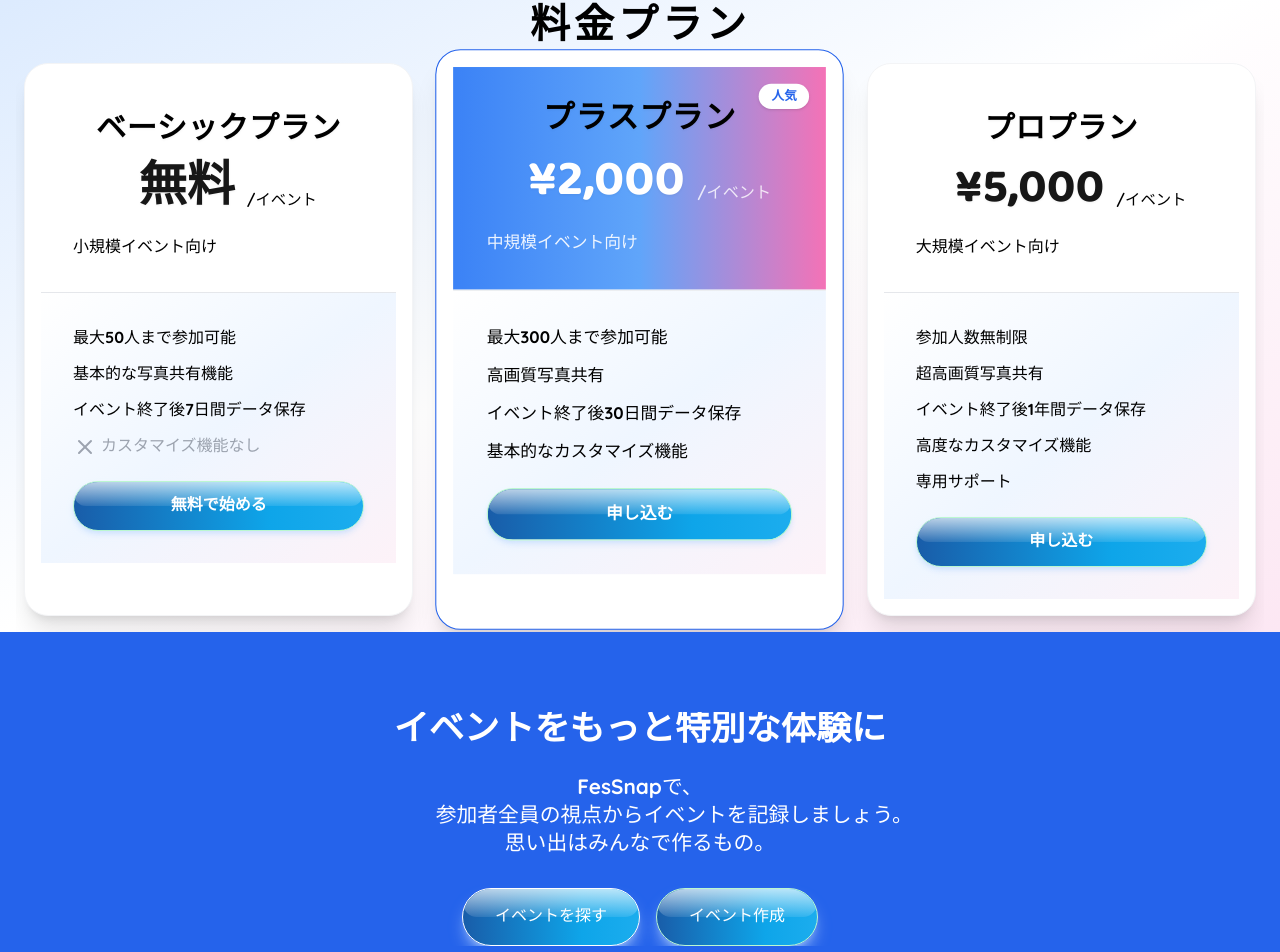
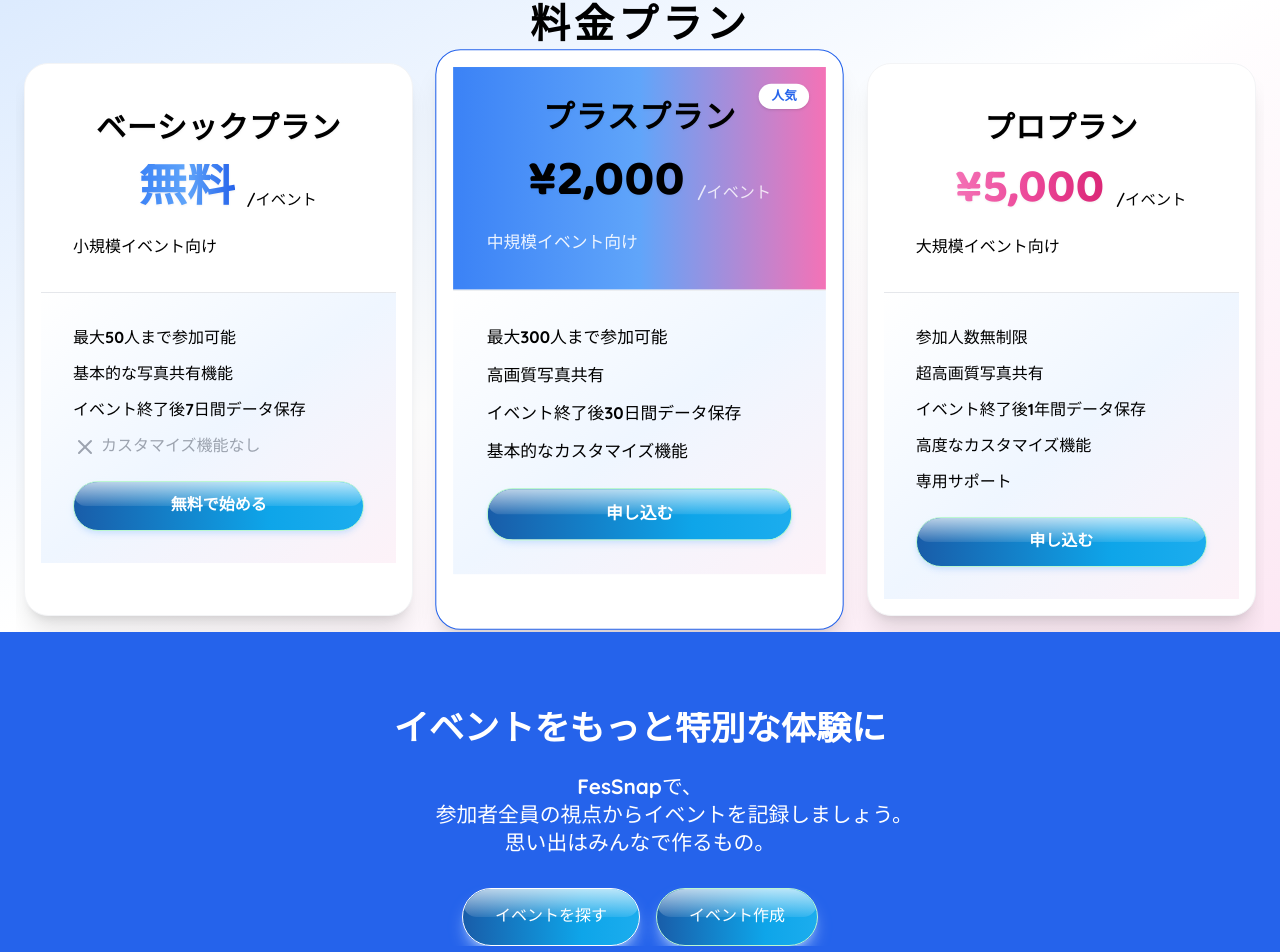
Before and after one commit to matsu128/FesSnap, a Next.js app: page / in a window 1280 px wide. Shown: the part 2223-3175 px from the top of the page. Built offline with nearby package versions, Linux system fonts and the light colour scheme; a web font is replaced by a local one.

Commit message:
LP動画の強制再生処理追加・料金プランの無料/5000色分け（2000は白）

```diff
--- a/components/organisms/LPMain.js
+++ b/components/organisms/LPMain.js
@@ -1,7 +1,7 @@
 // LP（紹介ページ）のメイン部分を構成するorganism
 // Header, ServiceVideo, HorizontalEventSlider, EmphasizedNavButtonを組み合わせて、ページ遷移も実装
 // APIからダミーイベントデータを取得してスライダーに渡す
-import { useEffect, useState } from 'react';
+import { useEffect, useState, useRef } from 'react';
 import Header from '../molecules/Header';
 import ServiceVideo from '../molecules/ServiceVideo';
 import HorizontalEventSlider from '../molecules/HorizontalEventSlider';
@@ -16,6 +16,7 @@ import { motion } from 'framer-motion';
 
 export default function LPMain() {
   const router = useRouter();
+  const videoRef = useRef(null);
   // ダミーイベント例
   const eventExamples = [
     {
@@ -79,6 +80,33 @@ export default function LPMain() {
   // 今すぐ始めるボタンでイベントページへ
   const handleStart = () => router.push('/events');
 
+  useEffect(() => {
+    if (!videoRef.current) return;
+    // Safari/iOS強制再生
+    videoRef.current.muted = true;
+    videoRef.current.defaultMuted = true;
+    videoRef.current.playsInline = true;
+    videoRef.current.preload = 'auto';
+    const playVideo = () => {
+      if (videoRef.current) {
+        videoRef.current.play().catch(() => {});
+      }
+    };
+    playVideo();
+    // 画面タップ時も再生保険
+    const handleTap = (e) => {
+      if (videoRef.current && e.target.tagName !== 'BUTTON') {
+        playVideo();
+      }
+    };
+    window.addEventListener('touchend', handleTap);
+    window.addEventListener('click', handleTap);
+    return () => {
+      window.removeEventListener('touchend', handleTap);
+      window.removeEventListener('click', handleTap);
+    };
+  }, []);
+
   return (
     <div className="w-full min-h-screen bg-white flex flex-col items-center px-0 font-['Noto Sans JP']" style={{overflowX: 'hidden', fontFamily: "'Noto Sans JP', 'Baloo 2', 'Quicksand', 'Nunito', 'Rubik', 'Rounded Mplus 1c', 'Poppins', sans-serif"}}>
       {/* ヘッダー */}
@@ -96,11 +124,13 @@ export default function LPMain() {
       <section className="hero-section flex items-center justify-center relative overflow-hidden w-full min-h-screen">
         {/* 動画背景 */}
         <video
+          ref={videoRef}
           className="absolute inset-0 w-full h-full object-cover object-center z-0"
           src="/9003388-hd_1920_1080_25fps.mp4"
           autoPlay
           loop
           muted
+          defaultMuted
           playsInline
           preload="auto"
           style={{minWidth: '100%', minHeight: '100%', objectFit: 'cover', objectPosition: 'center'}}
@@ -268,7 +298,18 @@ export default function LPMain() {
                   {plan.highlight && <div className="absolute top-4 right-4 bg-white text-blue-600 text-xs font-bold px-3 py-1 rounded-full shadow">人気</div>}
                   <h3 className="text-2xl font-bold mb-2 tracking-wide drop-shadow-sm text-center md:text-3xl md:mb-4 text-black" style={{color:'#000'}}>{plan.name}</h3>
                   <div className="flex items-end justify-center md:justify-center mb-4 md:mb-6 gap-1 md:gap-2">
-                    <span className="text-4xl md:text-5xl font-extrabold drop-shadow-sm">{plan.price}</span>
+                    <span
+                      className={
+                        plan.price === '無料'
+                          ? 'text-4xl md:text-5xl font-extrabold drop-shadow-sm bg-gradient-to-r from-blue-500 via-blue-400 to-blue-600 bg-clip-text text-transparent'
+                          : plan.price === '¥5,000'
+                            ? 'text-4xl md:text-5xl font-extrabold drop-shadow-sm bg-gradient-to-r from-pink-400 via-pink-500 to-pink-600 bg-clip-text text-transparent'
+                            : 'text-4xl md:text-5xl font-extrabold drop-shadow-sm text-black'
+                      }
+                      style={plan.price === '無料' || plan.price === '¥5,000' ? {WebkitBackgroundClip: 'text', color: 'transparent'} : {color:'#000'}}
+                    >
+                      {plan.price}
+                    </span>
                     <span className={`ml-1 ${plan.highlight ? 'text-white text-opacity-80' : 'text-black'} text-sm md:text-base`} style={{fontFamily: "'Quicksand', 'Noto Sans JP', 'Nunito', 'Rubik', 'Rounded Mplus 1c', 'Poppins', sans-serif", maxWidth: '5.5ch', whiteSpace: 'nowrap', fontSize: 'clamp(0.8rem, 1.2vw, 1.05rem)', color: plan.highlight ? undefined : '#000'}}>/イベント</span>
                   </div>
                   <p className={plan.highlight ? 'text-white text-opacity-90' : 'text-black'} style={plan.highlight ? undefined : {color:'#000'}}>{plan.desc}</p>
```
